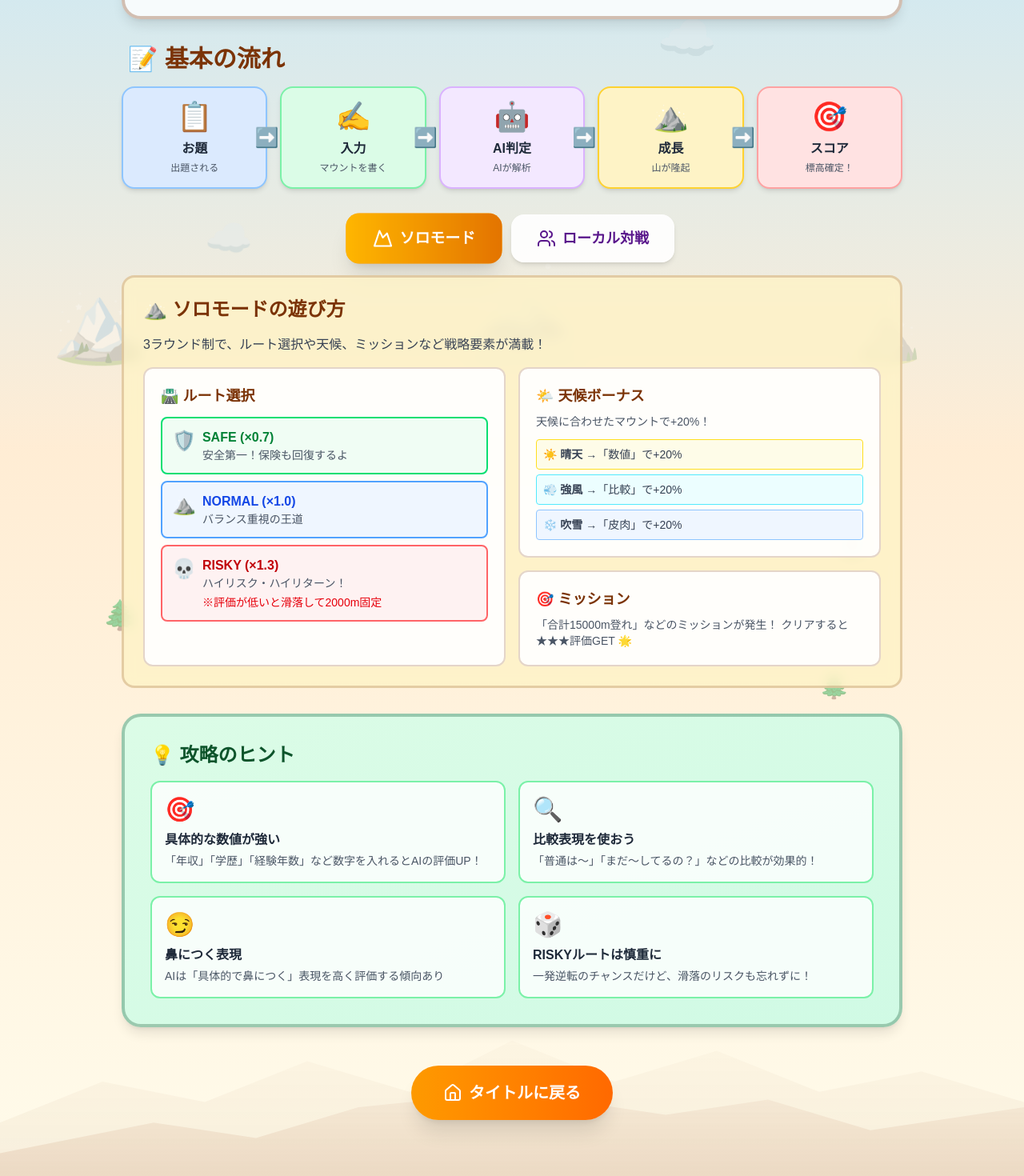
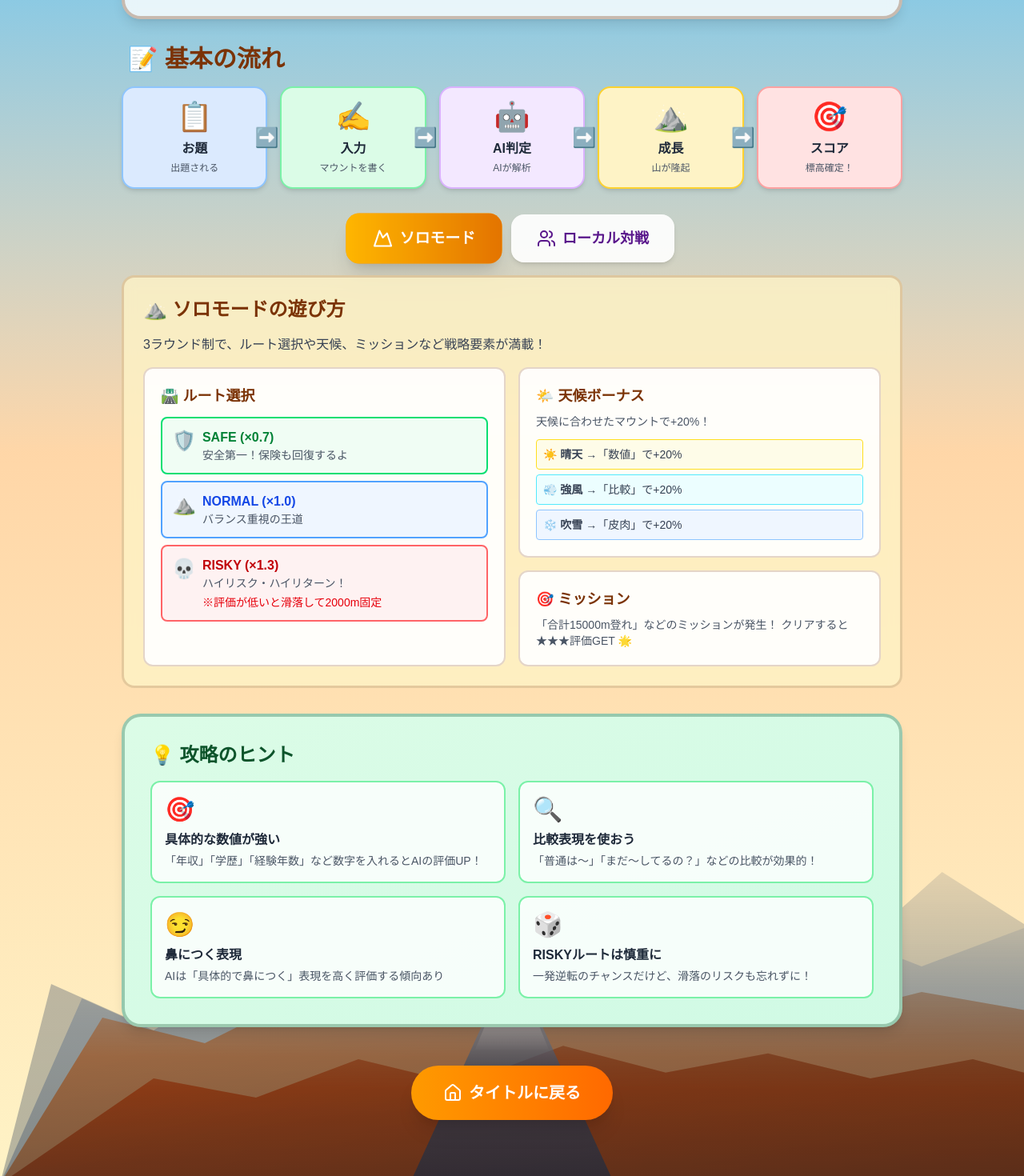
Before and after one commit to AliceWonerfulWorld/mounting_mountain, a Next.js app: page /howto in a window 1280 px wide. Shown: the part 348-1818 px from the top of the page at 80% size. Built offline with nearby package versions, Linux system fonts and the light colour scheme.

Commit message:
feat: HowToPageの背景デザインを改善し、山々のレイヤーを追加

```diff
--- a/src/app/howto/page.tsx
+++ b/src/app/howto/page.tsx
@@ -23,63 +23,73 @@ export default function HowToPage() {
     const [activeTab, setActiveTab] = useState<GameMode>("solo");
 
     return (
-        <main className="min-h-screen relative overflow-hidden bg-gradient-to-b from-sky-200 via-orange-100 to-amber-50">
+        <main className="min-h-screen relative overflow-hidden bg-gradient-to-b from-sky-400 via-orange-200 to-amber-100">
 
-            {/* 🏔️ 山の背景レイヤー（層状に配置） */}
-            <div className="absolute inset-0 pointer-events-none">
-                {/* 遠景の山々（薄く、小さく） */}
-                <div className="absolute top-0 left-0 w-full h-full opacity-20">
-                    <div className="absolute top-10 left-[5%] text-5xl animate-pulse" style={{ animationDuration: '8s' }}>⛰️</div>
-                    <div className="absolute top-16 right-[8%] text-4xl animate-pulse" style={{ animationDuration: '10s' }}>🗻</div>
-                    <div className="absolute top-24 left-[60%] text-6xl animate-pulse" style={{ animationDuration: '12s' }}>🏔️</div>
-                    <div className="absolute top-32 left-[30%] text-4xl animate-pulse" style={{ animationDuration: '9s' }}>⛰️</div>
-                    <div className="absolute top-20 right-[40%] text-5xl animate-pulse" style={{ animationDuration: '11s' }}>🗻</div>
-                </div>
-
-                {/* 中景の山々（やや濃く） */}
-                <div className="absolute top-0 left-0 w-full h-full opacity-30">
-                    <div className="absolute top-32 left-[15%] text-7xl">🏔️</div>
-                    <div className="absolute top-40 right-[20%] text-6xl">⛰️</div>
-                    <div className="absolute top-48 left-[70%] text-5xl">🗻</div>
-                </div>
-
-                {/* 近景の要素（木や雲） */}
-                <div className="absolute top-0 left-0 w-full h-full opacity-40">
-                    <div className="absolute top-[60%] left-[10%] text-4xl">🌲</div>
-                    <div className="absolute top-[55%] right-[15%] text-4xl">🌲</div>
-                    <div className="absolute top-[65%] left-[80%] text-3xl">🌲</div>
-                    <div className="absolute top-[70%] right-[70%] text-3xl">🌲</div>
-                    <div className="absolute top-[20%] right-[30%] text-6xl animate-float">☁️</div>
-                    <div className="absolute top-[35%] left-[20%] text-5xl animate-float" style={{ animationDelay: '2s' }}>☁️</div>
-                </div>
-
-                {/* 山のシルエット（CSS） */}
-                <div className="absolute bottom-0 left-0 right-0 h-64 opacity-20">
-                    <div className="absolute bottom-0 w-full h-full bg-gradient-to-t from-amber-900/30 to-transparent"
+            {/* 🏔️ 山の背景（CSS描画） */}
+            <div className="absolute inset-0 pointer-events-none overflow-hidden">
+                {/* 遠景の山々（最も薄く、小さく） */}
+                <div className="absolute bottom-0 left-0 right-0 h-[500px] opacity-35">
+                    <div className="absolute bottom-0 w-full h-full bg-gradient-to-t from-slate-700 via-slate-600 to-transparent"
                          style={{
-                             clipPath: 'polygon(0% 100%, 0% 70%, 10% 50%, 20% 60%, 30% 40%, 40% 55%, 50% 30%, 60% 50%, 70% 35%, 80% 55%, 90% 45%, 100% 60%, 100% 100%)'
+                             clipPath: 'polygon(0% 100%, 5% 50%, 12% 58%, 18% 42%, 25% 52%, 32% 38%, 40% 48%, 48% 32%, 55% 45%, 62% 28%, 70% 42%, 78% 25%, 85% 38%, 92% 22%, 100% 35%, 100% 100%)'
                          }}>
                     </div>
                 </div>
-                <div className="absolute bottom-0 left-0 right-0 h-48 opacity-30">
-                    <div className="absolute bottom-0 w-full h-full bg-gradient-to-t from-amber-800/40 to-transparent"
+
+                {/* 中景の山々（やや濃く、やや大きく） */}
+                <div className="absolute bottom-0 left-0 right-0 h-[400px] opacity-45">
+                    <div className="absolute bottom-0 w-full h-full bg-gradient-to-t from-slate-600 via-slate-500 to-transparent"
                          style={{
-                             clipPath: 'polygon(0% 100%, 0% 80%, 15% 60%, 25% 70%, 35% 50%, 50% 40%, 65% 55%, 75% 45%, 85% 65%, 100% 50%, 100% 100%)'
+                             clipPath: 'polygon(0% 100%, 8% 42%, 15% 52%, 23% 35%, 32% 45%, 42% 28%, 52% 38%, 62% 25%, 72% 35%, 82% 22%, 90% 32%, 100% 20%, 100% 100%)'
+                         }}>
+                    </div>
+                </div>
+
+                {/* 近景の山々（最も濃く、大きく） */}
+                <div className="absolute bottom-0 left-0 right-0 h-[320px] opacity-55">
+                    <div className="absolute bottom-0 w-full h-full bg-gradient-to-t from-amber-800 via-amber-700 to-transparent"
+                         style={{
+                             clipPath: 'polygon(0% 100%, 10% 35%, 20% 45%, 30% 25%, 40% 38%, 50% 18%, 60% 32%, 70% 22%, 80% 35%, 90% 25%, 100% 32%, 100% 100%)'
+                         }}>
+                    </div>
+                    {/* 山の陰影 */}
+                    <div className="absolute bottom-0 w-full h-full bg-gradient-to-br from-transparent via-black/20 to-black/30"
+                         style={{
+                             clipPath: 'polygon(0% 100%, 10% 35%, 20% 45%, 30% 25%, 40% 38%, 50% 18%, 60% 32%, 70% 22%, 80% 35%, 90% 25%, 100% 32%, 100% 100%)'
+                         }}>
+                    </div>
+                </div>
+
+                {/* 最前景の山々（エッジがはっきり） */}
+                <div className="absolute bottom-0 left-0 right-0 h-[240px] opacity-65">
+                    <div className="absolute bottom-0 w-full h-full bg-gradient-to-t from-orange-900 via-orange-800 to-transparent"
+                         style={{
+                             clipPath: 'polygon(0% 100%, 15% 45%, 25% 55%, 35% 35%, 45% 48%, 55% 28%, 65% 42%, 75% 32%, 85% 45%, 95% 35%, 100% 42%, 100% 100%)'
+                         }}>
+                    </div>
+                    {/* 最前景の山の陰影 */}
+                    <div className="absolute bottom-0 w-full h-full bg-gradient-to-br from-transparent via-black/25 to-black/40"
+                         style={{
+                             clipPath: 'polygon(0% 100%, 15% 45%, 25% 55%, 35% 35%, 45% 48%, 55% 28%, 65% 42%, 75% 32%, 85% 45%, 95% 35%, 100% 42%, 100% 100%)'
+                         }}>
+                    </div>
+                </div>
+
+                {/* 雪を被った最高峰（アクセント） */}
+                <div className="absolute bottom-0 left-[40%] w-[20%] h-[280px] opacity-70">
+                    <div className="absolute bottom-0 w-full h-full bg-gradient-to-t from-slate-800 via-slate-700 to-white/80"
+                         style={{
+                             clipPath: 'polygon(50% 0%, 0% 100%, 100% 100%)'
+                         }}>
+                    </div>
+                    {/* 雪の輝き */}
+                    <div className="absolute top-0 left-1/2 -translate-x-1/2 w-[60%] h-[40%] bg-gradient-to-b from-white/90 to-transparent blur-sm"
+                         style={{
+                             clipPath: 'polygon(50% 0%, 20% 100%, 80% 100%)'
                          }}>
                     </div>
                 </div>
             </div>
-
-            {/* フローティングアニメーションのCSS */}
-            <style jsx>{`
-                @keyframes float {
-                    0%, 100% { transform: translateY(0px); }
-                    50% { transform: translateY(-20px); }
-                }
-                .animate-float {
-                    animation: float 6s ease-in-out infinite;
-                }
-            `}</style>
 
             <div className="max-w-5xl mx-auto px-4 sm:px-6 py-8 sm:py-12 space-y-6 sm:space-y-8 relative z-10">
 
@@ -339,15 +349,6 @@ export default function HowToPage() {
                 </section>
             </div>
 
-            {/* 🌄 山の装飾（下部） - より立体的に */}
-            <div className="fixed bottom-0 left-0 right-0 pointer-events-none z-0">
-                <div className="relative h-32 opacity-30">
-                    <div className="absolute bottom-0 text-8xl left-[5%] animate-pulse" style={{ animationDuration: '6s' }}>🏔️</div>
-                    <div className="absolute bottom-0 text-7xl right-[10%] animate-pulse" style={{ animationDuration: '7s', animationDelay: '1s' }}>⛰️</div>
-                    <div className="absolute bottom-0 text-9xl left-[45%] animate-pulse" style={{ animationDuration: '8s', animationDelay: '0.5s' }}>🗻</div>
-                </div>
-            </div>
-
         </main>
     );
 }
```
